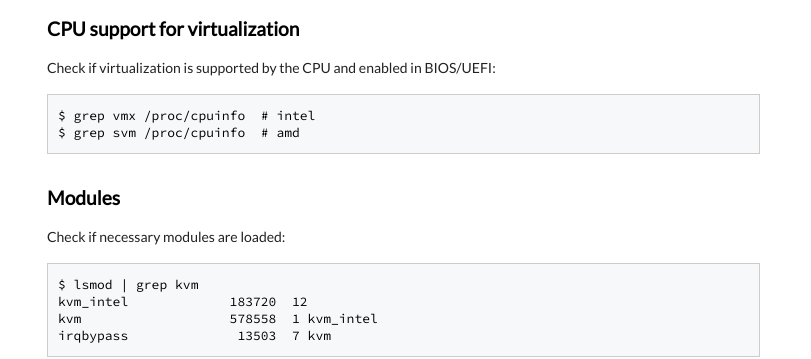
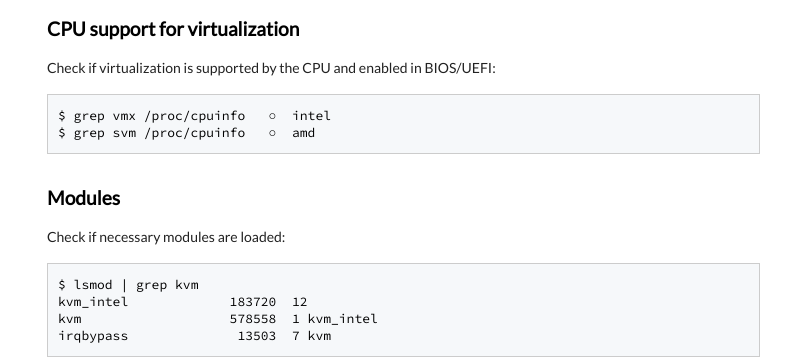
Before and after one commit to execas/execas.github.io, a Jekyll site: the page built from _posts/2018-12-02-KVM-intro.md, in a window 1280 px wide. Shown: the part 326-685 px from the top of the page, without its empty margins (234-1045 px from the left). Built offline with Jekyll 4.4.1, drawn with Linux system fonts in a browser that asks for light colours.

````diff
--- a/_posts/2018-12-02-KVM-intro.md
+++ b/_posts/2018-12-02-KVM-intro.md
@@ -12,8 +12,8 @@ tags: [linux, vm]
 Check if virtualization is supported by the CPU and enabled in BIOS/UEFI:
 
 ```
-$ grep vmx /proc/cpuinfo  # intel
-$ grep svm /proc/cpuinfo  # amd
+$ grep vmx /proc/cpuinfo   ○  intel
+$ grep svm /proc/cpuinfo   ○  amd
 ```
 
 ### Modules
````
